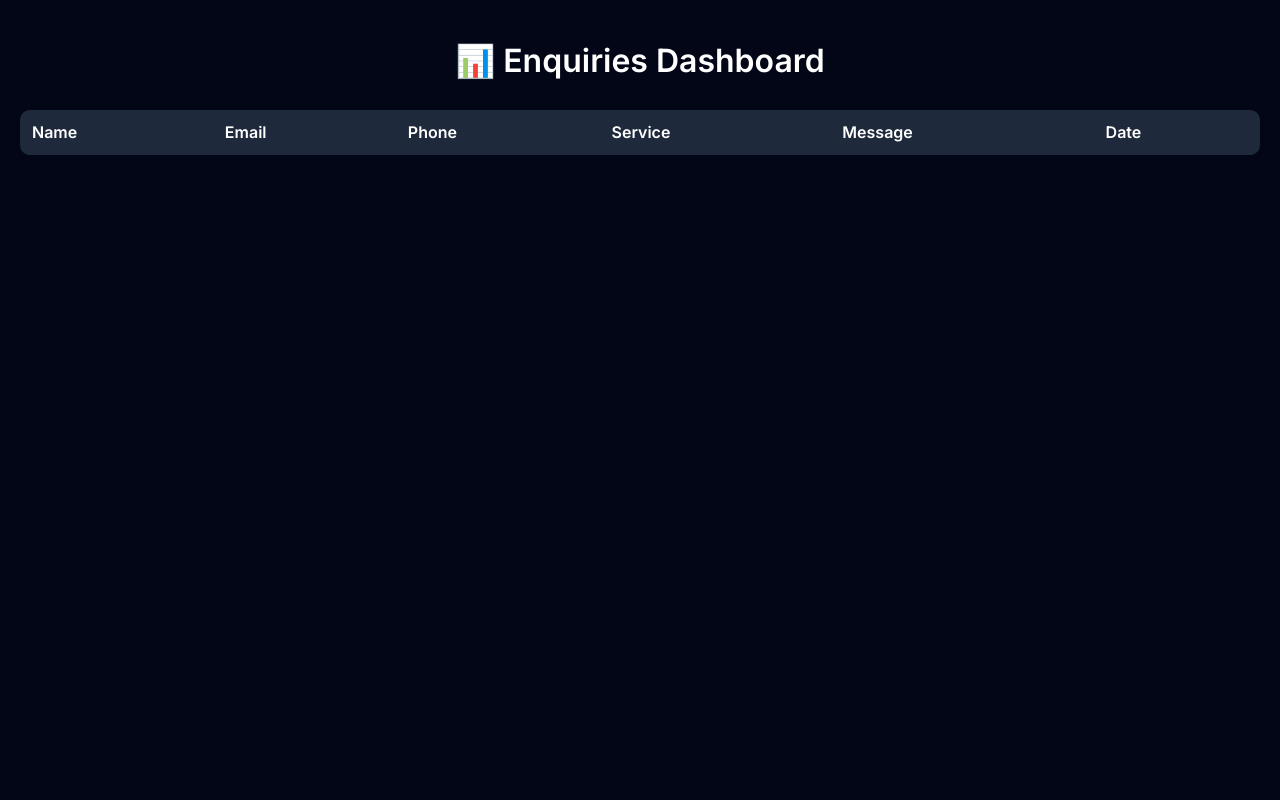
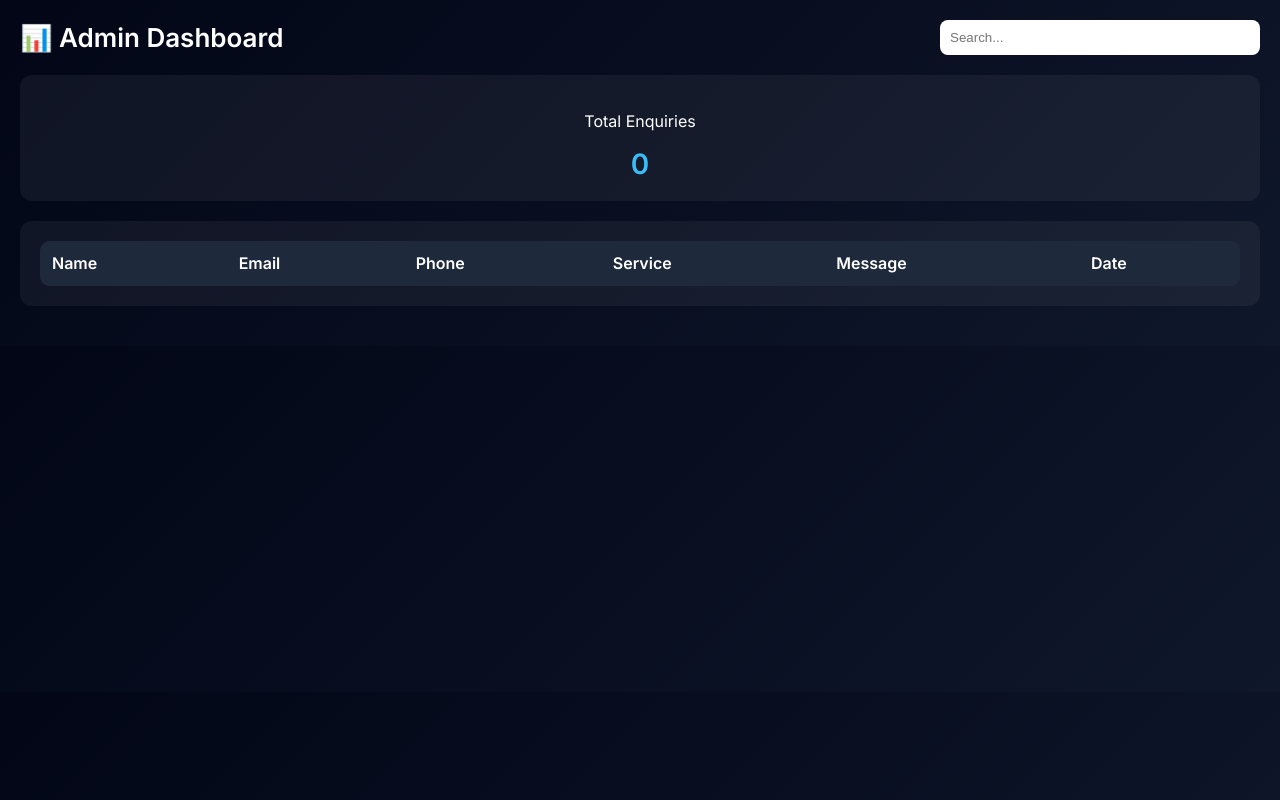
Before and after one commit to alakeshgym-png/alakeshbarman, a plain HTML site: page admin.html in a window 1280 px wide. Drawn offline with Linux system fonts and the light colour scheme; no server answers.

Commit message:
Update admin.html

```diff
--- a/admin.html
+++ b/admin.html
@@ -5,35 +5,59 @@
 <meta charset="UTF-8">
 <meta name="viewport" content="width=device-width, initial-scale=1.0">
 
-<title>Admin Dashboard - Enquiries</title>
+<title>Admin Dashboard | Enquiries</title>
 
 <link href="https://fonts.googleapis.com/css2?family=Inter:wght@400;600&display=swap" rel="stylesheet">
 
 <style>
 body{
 font-family:'Inter',sans-serif;
-background:#020617;
+background:linear-gradient(135deg,#020617,#0f172a);
 color:white;
 margin:0;
 padding:20px;
 }
 
-h1{
-text-align:center;
-margin-bottom:30px;
+/* HEADER */
+.header{
+display:flex;
+justify-content:space-between;
+align-items:center;
+margin-bottom:20px;
 }
 
+h1{
+margin:0;
+font-size:26px;
+}
+
+/* CARD */
+.card{
+background:rgba(255,255,255,0.05);
+padding:20px;
+border-radius:12px;
+margin-bottom:20px;
+}
+
+/* SEARCH */
+input{
+padding:10px;
+border-radius:8px;
+border:none;
+width:300px;
+}
+
+/* TABLE */
 table{
 width:100%;
 border-collapse:collapse;
-background:#0f172a;
+background:rgba(255,255,255,0.05);
 border-radius:10px;
 overflow:hidden;
 }
 
 th, td{
 padding:12px;
-border-bottom:1px solid #1e293b;
 text-align:left;
 }
 
@@ -41,8 +65,33 @@
 background:#1e293b;
 }
 
+tr{
+border-bottom:1px solid #1e293b;
+}
+
 tr:hover{
 background:#1e293b;
+}
+
+/* STATS */
+.stats{
+display:flex;
+gap:20px;
+margin-bottom:20px;
+}
+
+.stat-box{
+flex:1;
+background:rgba(255,255,255,0.05);
+padding:20px;
+border-radius:12px;
+text-align:center;
+}
+
+.stat-box h2{
+margin:0;
+font-size:28px;
+color:#38bdf8;
 }
 </style>
 
@@ -50,8 +99,19 @@
 
 <body>
 
-<h1>📊 Enquiries Dashboard</h1>
+<div class="header">
+<h1>📊 Admin Dashboard</h1>
+<input type="text" id="search" placeholder="Search...">
+</div>
 
+<div class="stats">
+<div class="stat-box">
+<p>Total Enquiries</p>
+<h2 id="count">0</h2>
+</div>
+</div>
+
+<div class="card">
 <table>
 <thead>
 <tr>
@@ -63,9 +123,9 @@
 <th>Date</th>
 </tr>
 </thead>
-
 <tbody id="data"></tbody>
 </table>
+</div>
 
 <script type="module">
 import { initializeApp } from "https://www.gstatic.com/firebasejs/12.12.0/firebase-app.js";
@@ -81,6 +141,10 @@
 const db = getFirestore(app);
 
 const table = document.getElementById("data");
+const countEl = document.getElementById("count");
+const search = document.getElementById("search");
+
+let allData = [];
 
 async function loadData(){
   const querySnapshot = await getDocs(collection(db, "enquiries"));
@@ -90,11 +154,23 @@
     return;
   }
 
+  allData = [];
+
   querySnapshot.forEach(doc => {
     const d = doc.data();
+    allData.push(d);
+  });
+
+  renderData(allData);
+}
+
+function renderData(data){
+  table.innerHTML = "";
+  countEl.innerText = data.length;
+
+  data.forEach(d => {
 
     let date = "";
-
     if(d.createdAt){
       if(d.createdAt.seconds){
         date = new Date(d.createdAt.seconds * 1000).toLocaleString();
@@ -118,6 +194,19 @@
   });
 }
 
+/* SEARCH FUNCTION */
+search.addEventListener("input", () => {
+  const value = search.value.toLowerCase();
+
+  const filtered = allData.filter(d =>
+    (d.name || "").toLowerCase().includes(value) ||
+    (d.email || "").toLowerCase().includes(value) ||
+    (d.service || "").toLowerCase().includes(value)
+  );
+
+  renderData(filtered);
+});
+
 loadData();
 </script>
 
```
